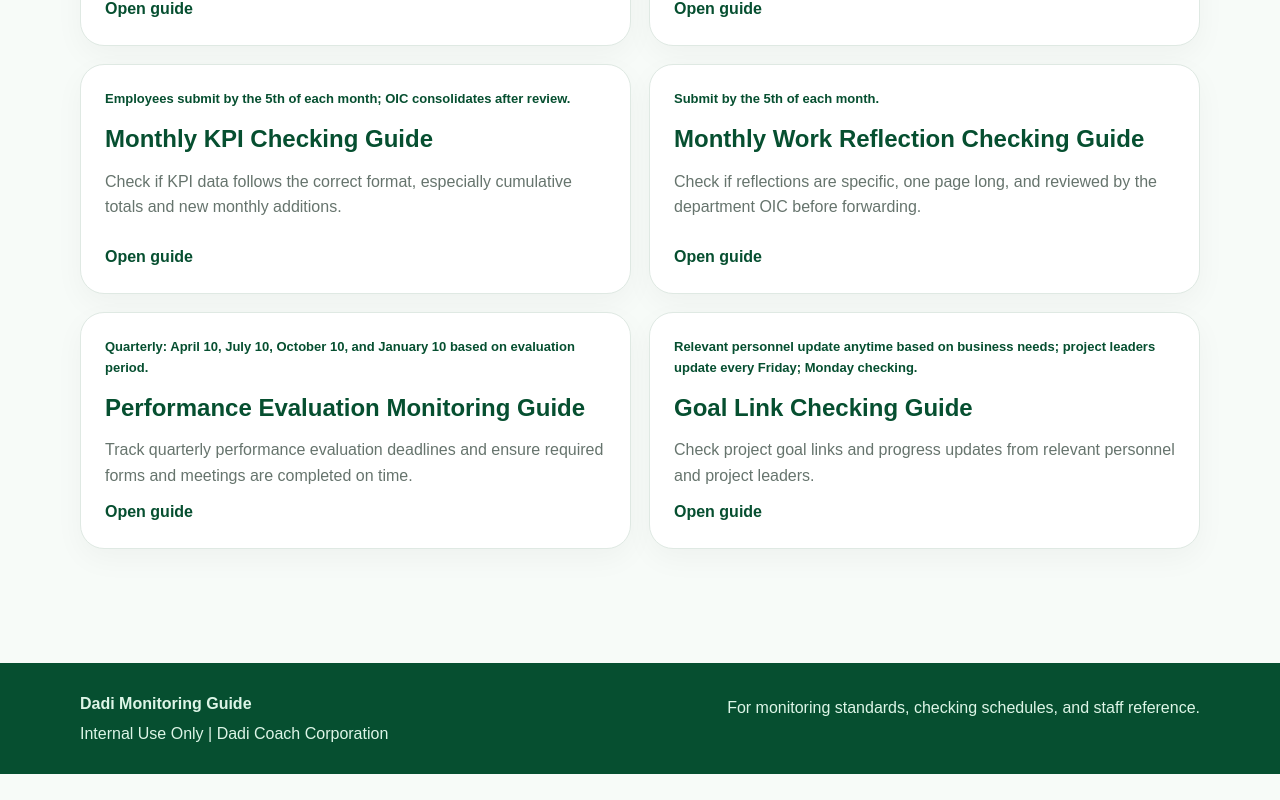
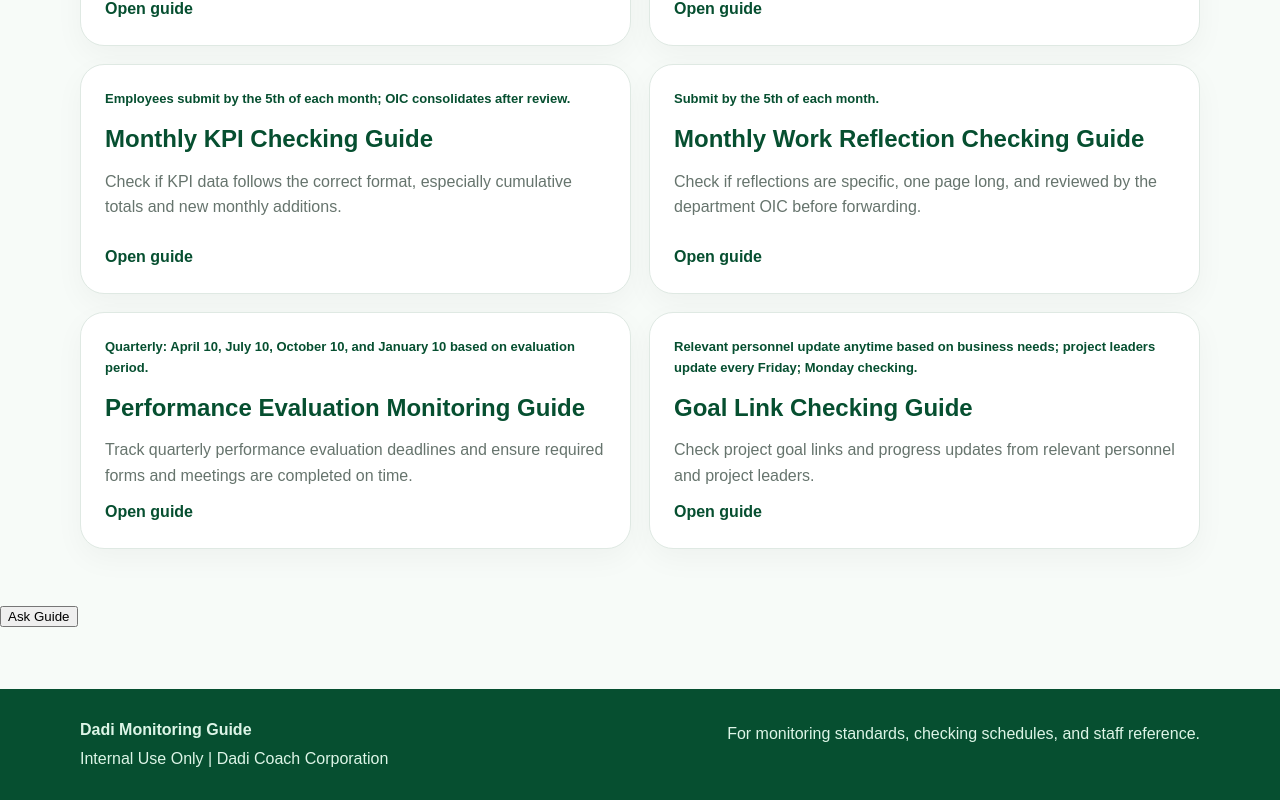
Before and after one commit to sunglaomaryjoyce-wq/dadi-monitoring-guide, a Next.js app: page / in a window 1280 px wide. Shown: the part 1699-2499 px from the top of the page. Before the commit the page ends 2473 px from the top, so only its background shows below. Built offline with nearby package versions, Linux system fonts and the light colour scheme.

Commit message:
layout.tsx

```diff
--- a/app/layout.tsx
+++ b/app/layout.tsx
@@ -2,6 +2,7 @@ import type { Metadata } from "next";
 import "./globals.css";
 import Header from "@/components/Header";
 import Footer from "@/components/Footer";
+import GuideChatbot from "@/components/GuideChatbot";
 import { site } from "@/lib/content";
 
 export const metadata: Metadata = {
@@ -15,6 +16,7 @@ export default function RootLayout({ children }: Readonly<{ children: React.Reac
       <body>
         <Header />
         <main>{children}</main>
+        <GuideChatbot />
         <Footer />
       </body>
     </html>
```
